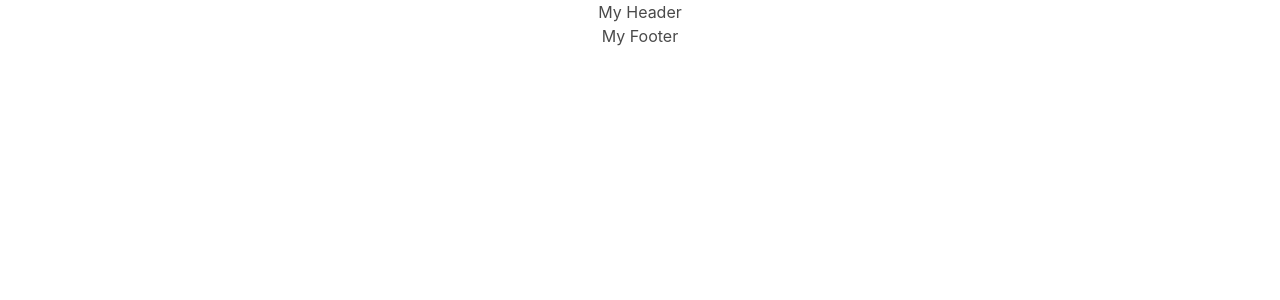
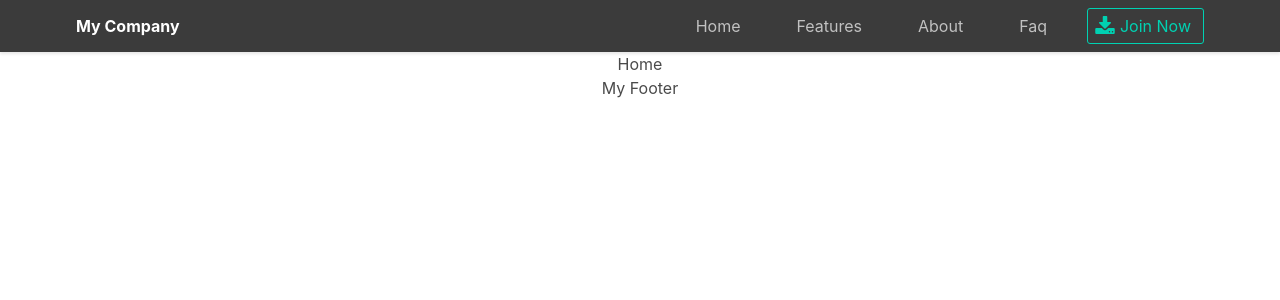
Before and after one commit to cesarfrick/react-angular-vue-by-example, a React (Create React App) app in the folder compare-react/: page / in a window 1280 px wide. Shown: the top 300 px of the page. Built offline with nearby package versions, Linux system fonts and the light colour scheme.

Commit message:
Include React-Router and Home and Faq components

```diff
--- a/compare-react/package.json
+++ b/compare-react/package.json
@@ -6,6 +6,7 @@
     "bulma": "^0.4.2",
     "react": "^15.6.1",
     "react-dom": "^15.6.1",
+    "react-router-dom": "^4.1.1",
     "react-scripts": "1.0.10"
   },
   "scripts": {
--- a/compare-react/src/App.jsx
+++ b/compare-react/src/App.jsx
@@ -1,13 +1,20 @@
 import React, { Component } from 'react';
+import { Route } from 'react-router-dom';
+
+import './App.css';
 import Header from './components/header/Header';
 import Footer from './components/footer/Footer';
-import './App.css';
+import Home from './components/home/Home';
+import Faq from './components/faq/Faq';
 
 class App extends Component {
   render() {
     return (
       <div className="App">
         <Header />
+
+        <Route exact={true} path="/" component={Home} />
+        <Route path="/faq" component={Faq} />
 
         <Footer />
       </div>
--- /dev/null
+++ b/compare-react/src/components/faq/Faq.jsx
@@ -0,0 +1,11 @@
+import React from 'react'
+
+export const Faq = () => {
+    return(
+        <div>
+            Faq
+        </div>
+    )
+}
+
+export default Faq;
--- a/compare-react/src/components/header/Header.jsx
+++ b/compare-react/src/components/header/Header.jsx
@@ -1,11 +1,43 @@
 import React, { Component } from 'react';
+import './header.css';
+import { Link } from 'react-router-dom';
 
 class Header extends Component {
     render() {
         return (
-            <div>
-                My Header
-            </div>
+            <header className="nav has-shadow">
+                <div className="container">
+                    <div className="nav-left">
+                        <Link to="/" className="nav-item">My Company</Link>
+                    </div>
+
+                    {/*<span :class="['nav-toggle', { 'is-active': isActive }]" @click="toggleNav">*/}
+                    <span className="nav-toggle">
+                        <span></span>
+                        <span></span>
+                        <span></span>
+                    </span>
+
+                    {/*<div :class="['nav-right', 'nav-menu', { 'is-active': isActive }]">*/}
+                    <div className="nav-right nav-menu">
+                        <Link to="/" className="nav-item r-item">Home</Link>
+                        <Link to="/faq" className="nav-item r-item">Features</Link>
+                        <Link to="/faq" className="nav-item r-item">About</Link>
+                        <Link to="/faq" className="nav-item r-item">Faq</Link>
+
+                        <div className="nav-item">
+                            <p className="control">
+                                <a className="button is-primary is-outlined">
+                                    <span className="icon">
+                                        <i className="fa fa-download"></i>
+                                    </span>
+                                    <span>Join Now</span>
+                                </a>
+                            </p>
+                        </div>
+                    </div>
+                </div>
+            </header>
         );
     }
 }
--- /dev/null
+++ b/compare-react/src/components/header/header.scss
@@ -0,0 +1,32 @@
+@import '../../scss/_mediaqueries.scss';
+
+.nav {
+  background-color: #3b3b3b;
+
+  a:hover {
+    color: gray;
+  }
+
+  &-left a{
+    color: #fff;
+    font-weight: bold;
+  }
+
+  .r-item {
+    color: #c1c1c1;
+    padding: .5rem 1.75rem;
+
+    @include mobile {
+      color: gray;
+      &:hover {
+        background-color: #f1f1f1;
+      }
+    }
+  }
+
+  &-toggle {
+    span {
+      background-color: #c1c1c1;
+    }
+  }
+}
--- /dev/null
+++ b/compare-react/src/components/home/Home.jsx
@@ -0,0 +1,11 @@
+import React from 'react'
+
+export const Home = () => {
+    return(
+        <div>
+            Home
+        </div>
+    )
+}
+
+export default Home;
--- a/compare-react/src/index.js
+++ b/compare-react/src/index.js
@@ -3,6 +3,11 @@
 import './index.css';
 import App from './App';
 import registerServiceWorker from './registerServiceWorker';
+import { BrowserRouter } from 'react-router-dom';
 
-ReactDOM.render(<App />, document.getElementById('root'));
+ReactDOM.render(
+    <BrowserRouter>
+        <App />
+    </BrowserRouter>,
+    document.getElementById('root'));
 registerServiceWorker();
--- /dev/null
+++ b/compare-react/src/scss/_mediaqueries.scss
@@ -0,0 +1,53 @@
+$primary: #1EC9AC !default;
+
+// Responsiveness
+// 960, 1152, and 1344 have been chosen because they are divisible by both 12 and 16
+$tablet: 769px !default;
+// 960px container + 40px
+$desktop: 1000px !default;
+// 1152px container + 40
+$widescreen: 1192px !default;
+// 1344px container + 40
+$fullhd: 1384px !default;
+
+@mixin mobile {
+  @media screen and (max-width: $tablet - 1px) {
+    @content;
+  }
+}
+
+@mixin tablet {
+  @media screen and (min-width: $tablet) {
+    @content;
+  }
+}
+
+@mixin tablet-only {
+  @media screen and (min-width: $tablet) and (max-width: $desktop - 1px) {
+    @content;
+  }
+}
+
+@mixin touch {
+  @media screen and (max-width: $desktop - 1px) {
+    @content;
+  }
+}
+
+@mixin desktop {
+  @media screen and (min-width: $desktop) {
+    @content;
+  }
+}
+
+@mixin desktop-only {
+  @media screen and (min-width: $desktop) and (max-width: $widescreen - 1px) {
+    @content;
+  }
+}
+
+@mixin widescreen {
+  @media screen and (min-width: $widescreen) {
+    @content;
+  }
+}
```
Also changed, not shown: 1 other file (tests, documents, lock files or other folders).
